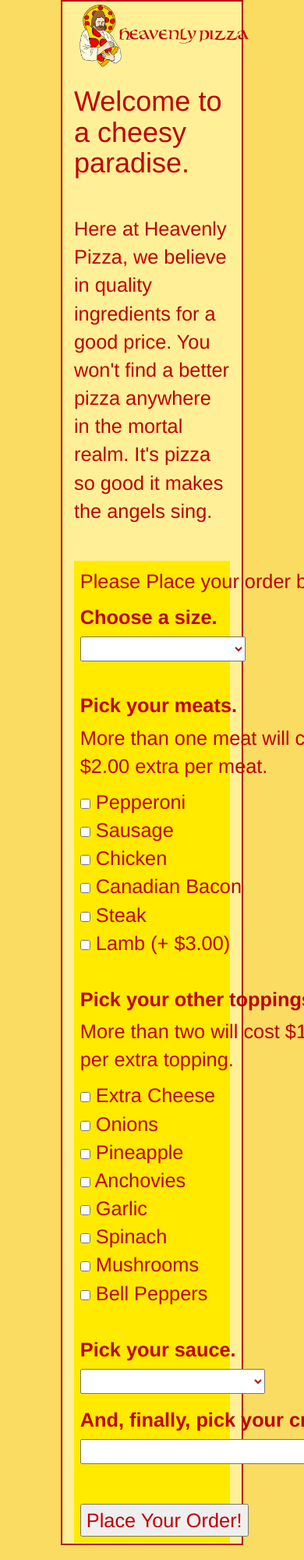
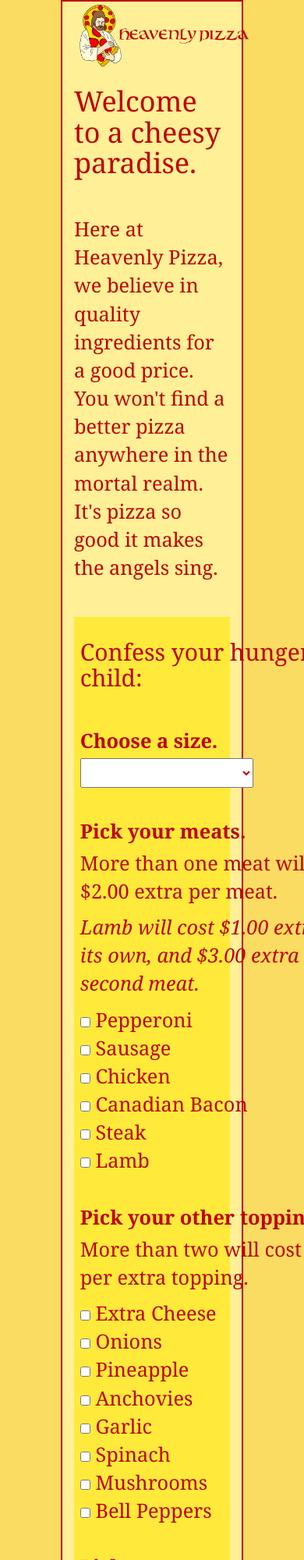
Before and after one commit to efirpo/objectreview, a plain HTML site: page index.html in a window 390 px wide. Shown: the top 2000 px of the page at 78% size. Drawn offline with Linux system fonts and the light colour scheme.

Commit message:
edits styles and page content, buttons

```diff
--- a/css/styles.css
+++ b/css/styles.css
@@ -1,7 +1,7 @@
 body {
   background-color: #fadc62;
   color: #bf0005;
-  font-family: 'Franklin Gothic Medium', 'Arial Narrow', Arial, sans-serif;
+  font-family: Georgia, 'Times New Roman', Times, serif;
   font-size: 3vh;
 
 }
@@ -14,8 +14,9 @@ body {
   display:flex;
   justify-content: space-around;
   align-items: center;
-  background-color: #ffea00;
+  background-color: #ffea3b;
   padding: 2vw;
+  margin-bottom: 1vw;
 }
 
 #header-img {
@@ -30,10 +31,11 @@ body {
 #holypizza {
   display: none;
   background-color: #fadc62;
+
 }
 #receiptbox {
   display: flex;
-  align-content: space-around;
+  align-content: space-between;
   background-color: #fadc62;
   padding: 2vw;
   border: 2px solid #bf0005;
--- a/index.html
+++ b/index.html
@@ -29,7 +29,7 @@
 
       </div>
       <form id="pizza">
-        <p>Please Place your order below:</p>
+        <h2>Confess your hunger, my child:</h2><br>
         <label for="pizzasize">Choose a size.</label><br>
         <select class="Form-group" id="pizzasize">
           <option value="blank"></option>
@@ -42,12 +42,13 @@
 
         <label for="meats">Pick your meats.</label><br>
         <p>More than one meat will cost $2.00 extra per meat.</p>
+        <p><em>Lamb will cost $1.00 extra on its own, and $3.00 extra as a second meat.</em></p>
         <input type="checkbox" name="meatchoice" value="pepperoni"> Pepperoni<br>
         <input type="checkbox" name="meatchoice" value="sausage"> Sausage<br>
         <input type="checkbox" name="meatchoice" value="chicken"> Chicken<br>
         <input type="checkbox" name="meatchoice" value="bacon"> Canadian Bacon<br>
         <input type="checkbox" name="meatchoice" value="beef"> Steak<br>
-        <input type="checkbox" name="meatchoice" value="lamb"> Lamb (+ $3.00)
+        <input type="checkbox" name="meatchoice" value="lamb"> Lamb
         <br><br>
 
         <label for="toppings">Pick your other toppings.</label><br>
@@ -62,7 +63,7 @@
         <input type="checkbox" name="toppings" value="peppers"> Bell Peppers
         <br><br>
 
-        <label for="sauces">Pick your sauce.</label>
+        <label for="sauces">Pick your sauce.</label><br>
         <select class="form-group" id="sauces">
           <option value="blank"></option>
           <option value="marinara">Marinara</option>
@@ -70,7 +71,7 @@
           <option value="bbq">Barbeque</option>
           <option value="squid">Squid Ink (+ $2.00)</option>
         </select><br>
-        <label for="crust">And, finally, pick your crust.</label>
+        <label for="crust">And, finally, pick your crust.</label><br>
         <select class="form-group" id="crust">
           <option value="blank"></option>
           <option value="regular">Standard</option>
@@ -78,7 +79,7 @@
           <option value="stuffed">Cheese Stuffed Crust(+ $1.75)</option>
           <option value="deep-dish">Deep Dish... you heathen</option>
         </select><br><br>
-        <button type="submit" id="order">Place Your Order!</button>
+        <button type="submit" class="btn-lg btn-danger" id="order">Amen!</button>
 
 
     </div>
@@ -87,6 +88,7 @@
     <div id="receiptBox">
       <div class="row">
         <div class="col-md-4">
+
           <img src="img/holypizza.png" id="holypizza" title="Spiritus sancti">
         </div>
         <div id="receipt">
--- a/js/scripts.js
+++ b/js/scripts.js
@@ -62,11 +62,11 @@ Pizza.prototype.formatOrder = function () {
   var formatVegToppings = this.toppings.join(", ");
 
   if (this.meats.length >= 1 && this.toppings.length < 1) {
-    $("#receipt").html("<div class='col-md-4'><h2>Your Order:</h2> <br><strong> Size:</strong> " + formatSize + "<br><strong> Toppings:</strong> A meaty pie with " + formatMeats + ", and " + this.sauce + " sauce, on a " + this.crust + " crust!" + "<br><strong> Price:</strong> $" + formatPrice + "</div><br><button type='button' class='btn btn-outline-success' onClick='window.location.reload()'>Place Another Order!</button>")
+    $("#receipt").html("<div class='col-md-4'><h2>Your Order:</h2> <br><strong> Size:</strong> " + formatSize + "<br><strong> Toppings:</strong> A meaty pie with " + formatMeats + ", and " + this.sauce + " sauce, on a " + this.crust + " crust!" + "<br><strong> Price:</strong> $" + formatPrice + "</div><br><button type='button' class='btn btn-lg btn-danger' onClick='window.location.reload()'>Place Another Order!</button>")
   } else if (this.meats.length < 1 && this.toppings.length >= 1) {
-    $("#receipt").html("<div class='col-md-4'><h2>Your Order:</h2> <br><strong> Size:</strong> " + formatSize + "<br><strong> Toppings:</strong> A meatless pie with " + formatVegToppings + ", and " + this.sauce + " sauce, on a " + this.crust + " crust!" + "<br><strong> Price:</strong> $" + formatPrice + "</div><br><button type='button' class='btn btn-outline-success' onClick='window.location.reload()'>Place Another Order!</button>")
+    $("#receipt").html("<div class='col-md-4'><h2>Your Order:</h2> <br><strong> Size:</strong> " + formatSize + "<br><strong> Toppings:</strong> A meatless pie with " + formatVegToppings + ", and " + this.sauce + " sauce, on a " + this.crust + " crust!" + "<br><strong> Price:</strong> $" + formatPrice + "</div><br><button type='button' class='btn btn-lg btn-danger' onClick='window.location.reload()'>Place Another Order!</button>")
   } else if (this.meats.length >= 1 && this.toppings.length >= 1) {
-    $("#receipt").html("<div class='col-md-4'><h2>Your Order:</h2> <br><strong> Size:</strong> " + formatSize + "<br><strong> Toppings:</strong> " + formatAllToppings + ", with " + this.sauce + " sauce, on a " + this.crust + " crust!" + "<br><strong> Price:</strong> $" + formatPrice + "</div><br><button type='button' class='btn btn-outline-success' onClick='window.location.reload()'>Place Another Order!</button>")
+    $("#receipt").html("<div class='col-md-4'><h2>Your Order:</h2> <br><strong> Size:</strong> " + formatSize + "<br><strong> Toppings:</strong> " + formatAllToppings + ", with " + this.sauce + " sauce, on a " + this.crust + " crust!" + "<br><strong> Price:</strong> $" + formatPrice + "</div><br><button type='button' class='btn btn-lg btn-danger' onClick='window.location.reload()'>Place Another Order!</button>")
   }
 }
 
```
Also changed, not shown: img/footerimg.png (added).
